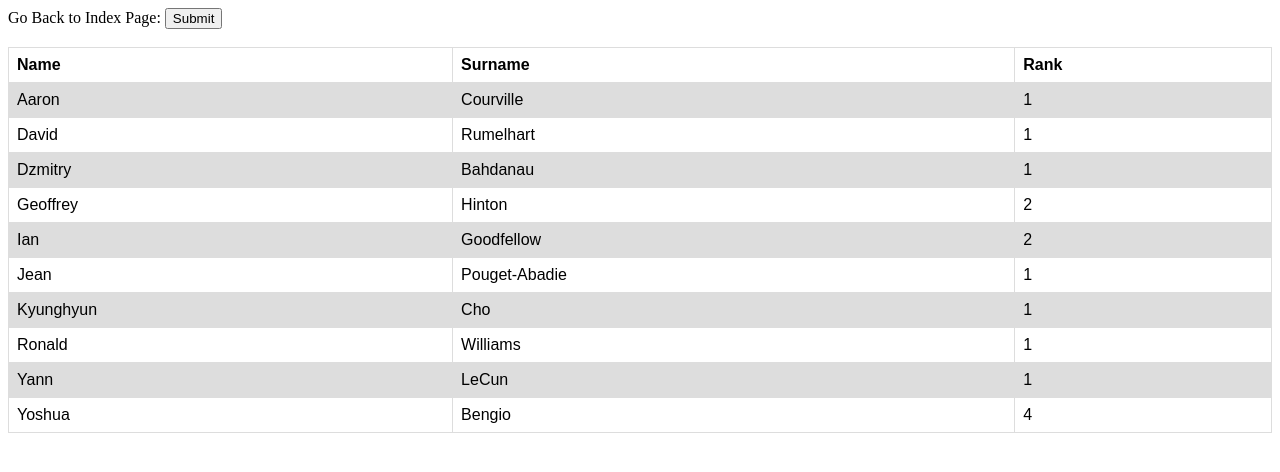
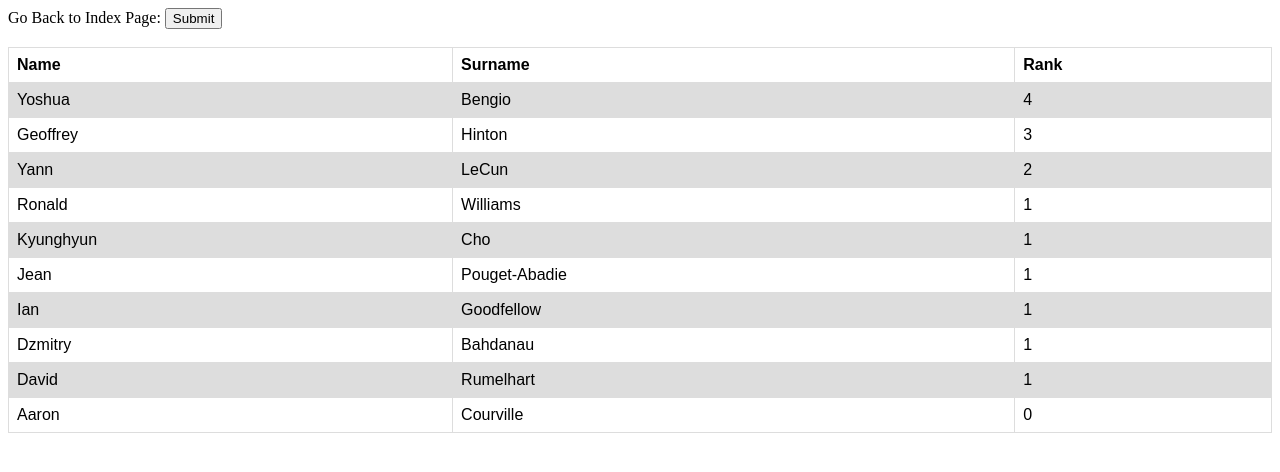
Before and after one commit to fatih-iver/SOTA-for-CS, a Flask app: page /rank_all_authors in a window 1280 px wide. Shown: the top 472 px of the page. Run offline with Flask 2, Linux system fonts and the light colour scheme; data comes from the database, SQL or seed files in the repository.

Commit message:
reimplement the rank all author functionality

```diff
--- a/app.py
+++ b/app.py
@@ -536,10 +536,35 @@ def rank_all_authors():
     if request.method == 'GET':
         connection = sqlite3.connect('sota.db')
         cursor = connection.cursor()
-        authors_with_rank = cursor.execute("""SELECT author_name, author_surname, COUNT(*) FROM authors INNER JOIN paper_authors ON authors.author_id = paper_authors.author_id GROUP BY author_name, author_surname""").fetchall()
-        for author_with_rank in authors_with_rank:
-            print(author_with_rank)
-        connection.close()
+        D = {}
+        #authors_with_rank = cursor.execute("""SELECT author_name, author_surname, COUNT(*) FROM authors INNER JOIN paper_authors ON authors.author_id = paper_authors.author_id GROUP BY author_name, author_surname""").fetchall()
+        authors_with_rank = []
+        query_result_1 = cursor.execute("""SELECT topic_id, sota_result FROM topics""").fetchall()
+        for query_tuple_1 in query_result_1:
+            topic_id = query_tuple_1[0]
+            sota_result = query_tuple_1[1]
+            query_result_2 = cursor.execute("""SELECT paper_id FROM paper_topics WHERE topic_id=?""", (topic_id,)).fetchall()
+            for query_tuple_2 in query_result_2:
+                paper_id = query_tuple_2[0]
+
+                query_result_3 = cursor.execute("""SELECT paper_id FROM papers WHERE paper_id=? AND result=?""", (paper_id, sota_result)).fetchall()
+                for query_tuple_3 in query_result_3:
+                    paper_id_sota_achieved = query_tuple_3[0]
+                    query_result_4 = cursor.execute("""SELECT author_name, author_surname FROM authors INNER JOIN paper_authors ON authors.author_id=paper_authors.author_id WHERE paper_id=?""", (paper_id_sota_achieved, )).fetchall()
+                    for query_tuple_4 in query_result_4:
+                        if query_tuple_4 in D:
+                            D[query_tuple_4] += 1
+                        else:
+                            D[query_tuple_4] = 1
+
+        authors = cursor.execute("""SELECT author_name, author_surname FROM authors""").fetchall()
+        authors_with_rank = []
+        for author in authors:
+            if author in D:
+                authors_with_rank.append((D[author], author[0], author[1]))
+            else:
+                authors_with_rank.append((0, author[0], author[1]))
+        authors_with_rank.sort(reverse=True)
         return render_template("rank_all_authors.html", authors_with_rank=authors_with_rank)
     else:
         return abort(404)
--- a/templates/rank_all_authors.html
+++ b/templates/rank_all_authors.html
@@ -38,9 +38,9 @@
   </tr>
     {% for author_with_rank in authors_with_rank %}
         <tr>
-            <td> {{ author_with_rank[0] }} </td>
             <td> {{ author_with_rank[1] }} </td>
             <td> {{ author_with_rank[2] }} </td>
+            <td> {{ author_with_rank[0] }} </td>
         </tr>
     {% endfor %}
 </table>
```
